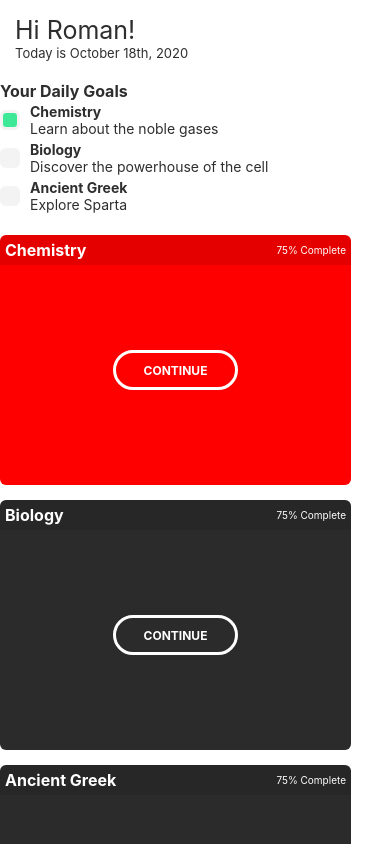
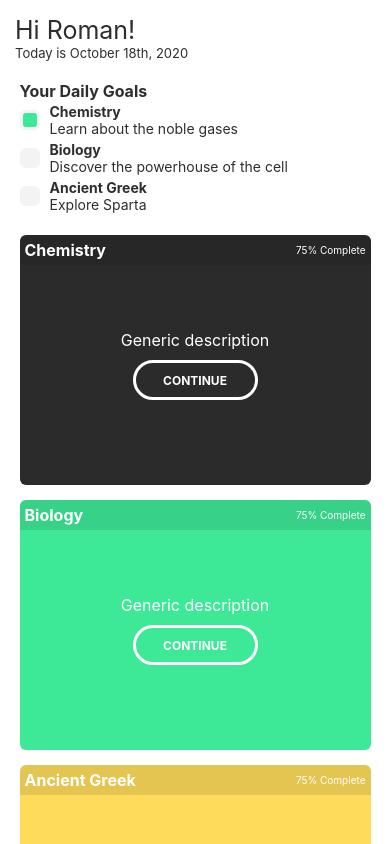
Before and after one commit to DeveloperRyan/HackGT7, a React Native app: screen / in a window 390 px wide. Shown: the top 844 px of the page. Built offline with nearby package versions, Linux system fonts and the light colour scheme.

Commit message:
Update course data

```diff
--- a/app/screens/CourseViewScreen.js
+++ b/app/screens/CourseViewScreen.js
@@ -1,4 +1,4 @@
-import { Dimensions, SafeAreaView, ScrollView } from 'react-native';
+import { Dimensions, FlatList, SafeAreaView, ScrollView } from 'react-native';
 import React from 'react'
 import ProfileGreeting from '../components/ProfileGreeting.js'
 import DailyGoals from '../components/DailyGoals.js'
@@ -31,23 +31,26 @@ function CourseViewScreen(props) {
         {
           id: "bd7acbea-c1b1-46c2-aed5-3ad53abb28ba",
           subject: "Chemistry",
-          image: null,
-          progress: 75.0,
-          color: "red"
-        },
-        {
-          id: "3ac68afc-c605-48d3-a4f8-fbd91aa97f63",
-          subject: "Biology",
+          description:"Generic description",
           image: null,
           progress: 75.0,
           color: "#2B2B2B"
         },
         {
+          id: "3ac68afc-c605-48d3-a4f8-fbd91aa97f63",
+          subject: "Biology",
+          description:"Generic description",
+          image: null,
+          progress: 75.0,
+          color: "#3DE996"
+        },
+        {
           id: "58694a0f-3da1-471f-bd96-145571e29d72",
           subject: "Ancient Greek",
+          description:"Generic description",
           image: null,
           progress: 75.0,
-          color: "#2B2B2B"
+          color: "#FFDB5B"
         },
       ];
 
@@ -65,7 +68,13 @@ const styles = {
         height: "100%",
         width: "100%",
         display: "flex",
+        alignItems: "center",
+        flex: 1,
     },
+    scrollable: {
+        flexGrow : 1,
+        justifyContent : 'center'
+    }
 }
 
 export default CourseViewScreen;
```
Lines whose indentation alone changed are shown as unchanged.
